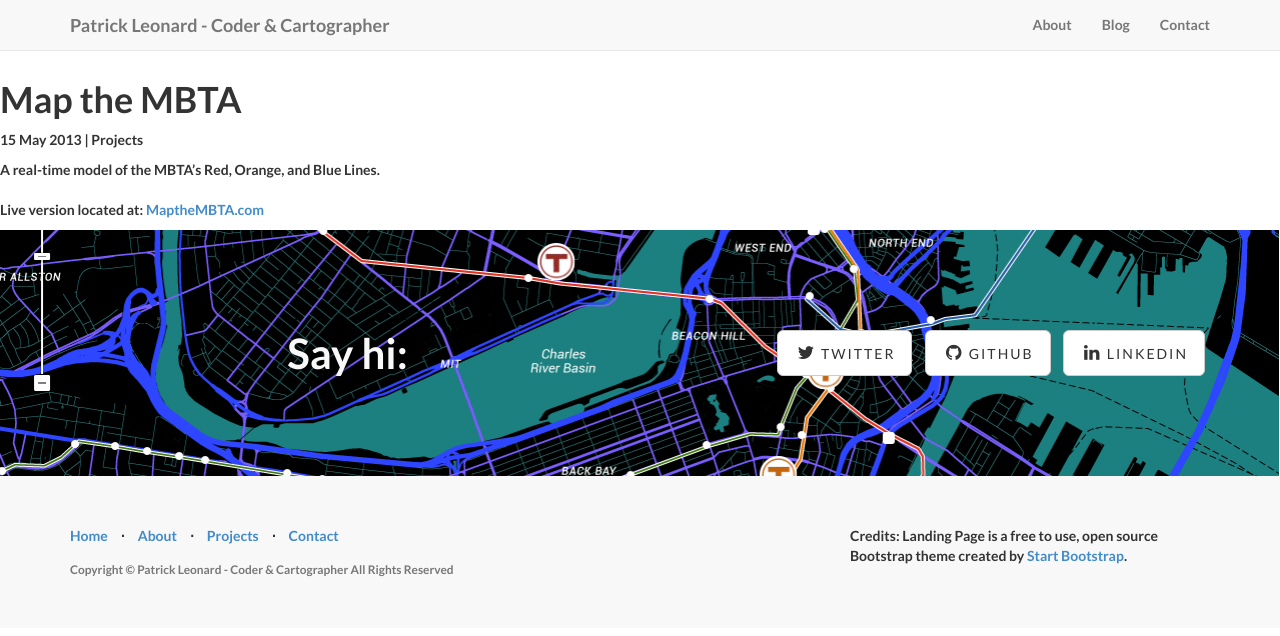
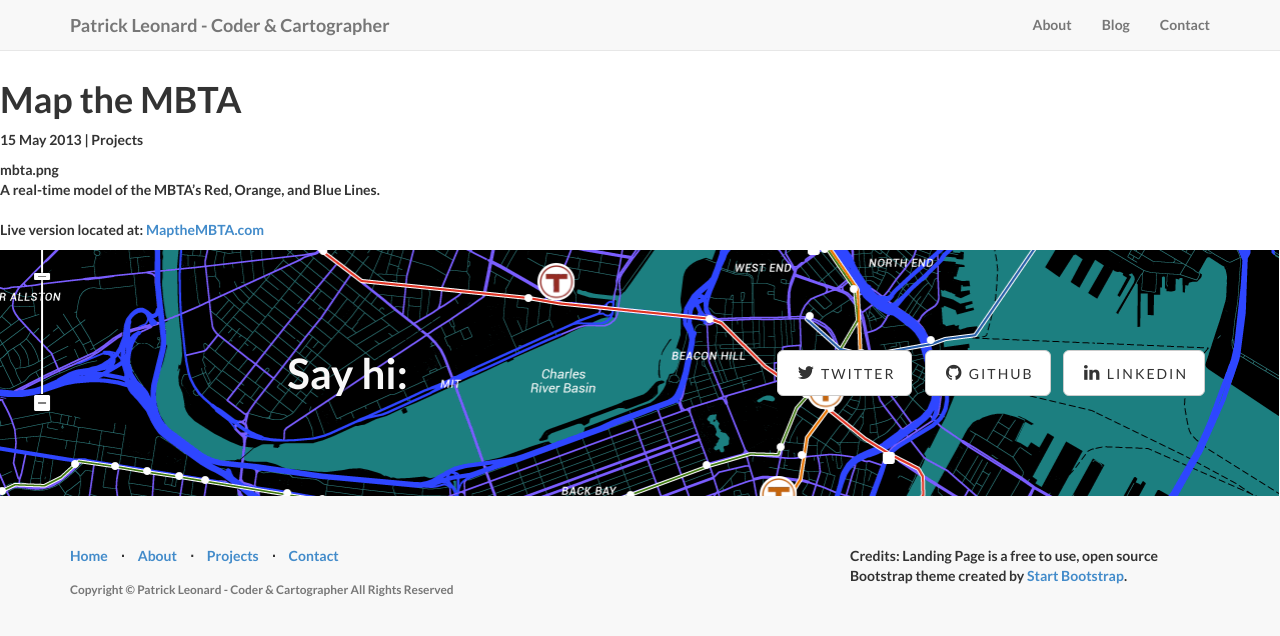
Before and after one commit to pjleonard37/pjleonard37.github.io, a Jekyll site: the page built from _posts/2013-12-20-map-the-mbta.md, in a window 1280 px wide. Shown: the top 636 px of the page. Built offline with Jekyll 4.4.1, drawn with Linux system fonts in a browser that asks for light colours.

Commit message:
experiments

```diff
--- a/_includes/blog_post.html
+++ b/_includes/blog_post.html
@@ -3,11 +3,11 @@
 <br/>
 <br/>
 <br/>
-<h1>{{ page.title }}</h1>
+<h1 class="page-title">{{ page.title }}</h1>
 <p class="meta">{{ page.date | date_to_string }} | {{ page.category }}</p>
 
 <div class="post">
-  {{ page.image }}
-  {{ page.content }}
+  <div class="main-image">{{ page.img }}</div>
+  <div class="blog-body">{{ page.content }}</div>
 </div>
 </section>
```
